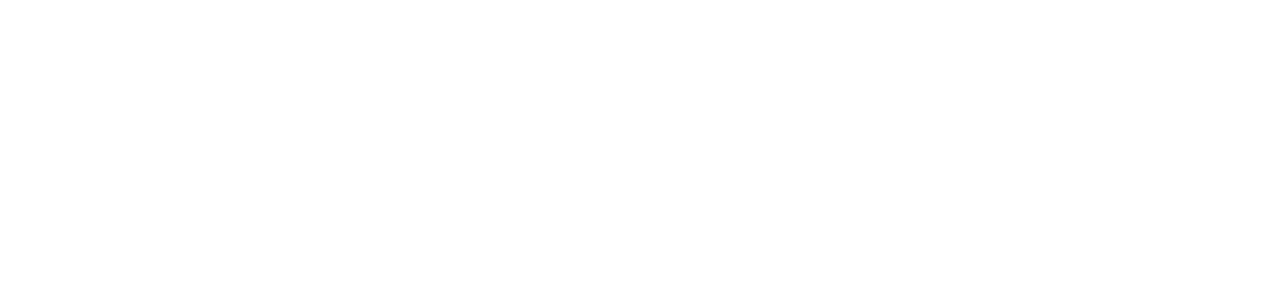
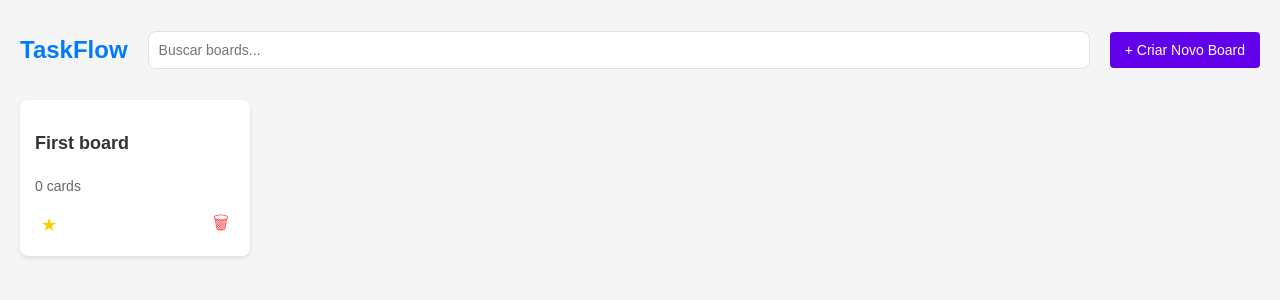
Before and after one commit to dougaandrade/todoList, an Angular app in the folder frontend/: page /boards in a window 1280 px wide. Before the commit this address led to /. Shown: the top 300 px of the page. Built offline with nearby package versions, Linux system fonts and the light colour scheme.

Commit message:
feat: add Boards component and integrate routing to enhance task management interface

```diff
--- /dev/null
+++ b/frontend/src/app/boards/boards.component.css
@@ -0,0 +1,116 @@
+.boards-page {
+  background-color: #f5f5f5;
+  color: #333;
+  min-height: 100vh;
+  padding: 20px;
+  font-family: 'Arial', sans-serif;
+}
+
+header {
+  display: flex;
+  justify-content: space-between;
+  align-items: center;
+}
+
+.boards-header {
+  display: flex;
+  align-items: center;
+  justify-content: space-between;
+  margin-bottom: 20px;
+}
+
+.app-title {
+  font-size: 24px;
+  font-weight: bold;
+  color: #007bff;
+}
+
+.search-input {
+  flex: 1;
+  margin: 0 20px;
+  padding: 10px;
+  border: 1px solid #e0e0e0;
+  border-radius: 8px;
+  font-size: 14px;
+}
+
+.create-board-button {
+  background-color: #007bff;
+  color: #ffffff;
+  border: none;
+  padding: 10px 15px;
+  border-radius: 8px;
+  font-size: 14px;
+  cursor: pointer;
+  transition: background-color 0.3s ease;
+}
+
+.create-board-button:hover {
+  background-color: #0056b3;
+}
+
+.boards-container {
+  display: grid;
+  grid-template-columns: repeat(auto-fill, minmax(250px, 1fr));
+  gap: 20px;
+  margin-top: 20px;
+}
+
+.board-card {
+  background-color: #ffffff;
+  color: #333;
+  border-radius: 8px;
+  padding: 15px;
+  box-shadow: 0 2px 4px rgba(0, 0, 0, 0.1);
+  display: flex;
+  flex-direction: column;
+  justify-content: space-between;
+  width: 200px;
+}
+
+.board-title {
+  font-size: 18px;
+  font-weight: bold;
+  margin-bottom: 10px;
+}
+
+.board-cards {
+  font-size: 14px;
+  color: #666666;
+  margin-bottom: 15px;
+}
+
+.board-actions {
+  display: flex;
+  justify-content: space-between;
+}
+
+.favorite-button {
+  background: none;
+  border: none;
+  font-size: 18px;
+  color: #ffcc00;
+  cursor: pointer;
+}
+
+.delete-button {
+  background: none;
+  border: none;
+  font-size: 18px;
+  color: #ff4d4d;
+  cursor: pointer;
+}
+
+.favorite-button:hover,
+.delete-button:hover {
+  opacity: 0.8;
+}
+
+header button {
+  background: #6200ea;
+  color: white;
+  border: none;
+  padding: 10px 15px;
+  border-radius: 4px;
+  cursor: pointer;
+}
--- /dev/null
+++ b/frontend/src/app/boards/boards.component.html
@@ -0,0 +1,17 @@
+<div class="boards-page">
+  <header class="boards-header">
+    <h1 class="app-title">TaskFlow</h1>
+    <input type="text" placeholder="Buscar boards..." class="search-input" />
+    <button class="create-board-button" (click)="addBoard()">+ Criar Novo Board</button>
+  </header>
+  <div class="boards-container">
+    <div *ngFor="let board of boards" class="board-card">
+      <h3 class="board-title">{{ board.name }}</h3>
+      <p class="board-cards">{{ board.cardCount }} cards</p>
+      <div class="board-actions">
+        <button class="favorite-button">★</button>
+        <button class="delete-button" (click)="deleteBoard(board.id)">🗑</button>
+      </div>
+    </div>
+  </div>
+</div>
--- /dev/null
+++ b/frontend/src/app/boards/boards.component.ts
@@ -0,0 +1,35 @@
+import { Component } from '@angular/core';
+import { CommonModule } from '@angular/common';
+import { FormsModule } from '@angular/forms';
+
+interface Board {
+  id: string;
+  name: string;
+  cardCount: number;
+}
+
+@Component({
+  selector: 'app-boards',
+  standalone: true,
+  imports: [CommonModule, FormsModule],
+  templateUrl: './boards.component.html',
+  styleUrls: ['./boards.component.css']
+})
+export class BoardsComponent {
+  boards: Board[] = [
+    { id: '1', name: 'First board', cardCount: 0 }
+  ];
+
+  addBoard() {
+    const newBoard: Board = {
+      id: Date.now().toString(),
+      name: `New Board ${this.boards.length + 1}`,
+      cardCount: 0
+    };
+    this.boards.push(newBoard);
+  }
+
+  deleteBoard(id: string) {
+    this.boards = this.boards.filter(board => board.id !== id);
+  }
+}
--- a/frontend/src/app/login/login.component.html
+++ b/frontend/src/app/login/login.component.html
@@ -131,7 +131,7 @@
       </div>
     </div>
 
-    <button (click)="login()" class="submit-button" type="submit">
+    <button (click)="onLogin()" class="submit-button" type="submit">
       <span class="button-text">Create Account</span>
       <div class="button-glow"></div>
     </button>
--- a/frontend/src/app/login/login.component.ts
+++ b/frontend/src/app/login/login.component.ts
@@ -14,10 +14,10 @@
 })
 export class LoginComponent {
 
-  constructor(private router: Router) {}
+  constructor(private readonly router: Router) {}
 
   name = 'Login';
-  private loginService = inject(LoginService);
+  private readonly loginService = inject(LoginService);
 
 
   loginForm: FormGroup = new FormGroup({
@@ -27,24 +27,23 @@
 
   });
 
-  login() {
-    debugger;
+  onLogin() {
     const formValues = this.loginForm.value;
-    console.log('Valores do formulário:', formValues);  // Verifica os dados enviados
+    console.log('Valores do formulário:', formValues);
+    // debugger;
     this.loginService.login(formValues).subscribe({
-      next: (data: any) => {
-        const token = data.split(" ")[1];  // Pega o token após "Bearer"
+      next: (data: string) => {
+        const token = data;  // Pega o token após "Bearer"
         console.log('Login bem-sucedido:', token);
         this.loginService.saveToken(token);
         this.router.navigate(['/main']);
       },
       error: (error) => {
         console.error('Erro no login:', error);
-      }
+      },
     });
+    this.router.navigate(['/main']);
   }
-
-
 
   getAllUsers() {
     this.loginService.getAllUsers().subscribe(data => {
--- a/frontend/src/app/main-screen/main-screen.component.css
+++ b/frontend/src/app/main-screen/main-screen.component.css
@@ -1,10 +1,10 @@
-
 .board-container {
   display: flex;
   gap: 20px;
   padding: 20px;
   background-color: #f5f5f5;
-  min-height: 100vh;
+  min-height: calc(100vh - 80px);
+  overflow-x: auto;
 }
 
 .list-container {
@@ -13,6 +13,8 @@
   box-shadow: 0 2px 4px rgba(0, 0, 0, 0.1);
   width: 300px;
   padding: 16px;
+  display: flex;
+  flex-direction: column;
 }
 
 .list-title {
@@ -22,10 +24,28 @@
   margin-bottom: 16px;
   padding-bottom: 8px;
   border-bottom: 2px solid #007bff;
+  display: flex;
+  justify-content: space-between;
+  align-items: center;
+}
+
+.list-title button {
+  background: none;
+  border: none;
+  font-size: 16px;
+  color: #666;
+  cursor: pointer;
+}
+
+.list-title button:hover {
+  color: #ff4d4d;
 }
 
 .task-list {
+  flex: 1;
   min-height: 100px;
+  overflow-y: auto;
+  padding-right: 8px;
 }
 
 .task-card {
@@ -36,6 +56,9 @@
   margin-bottom: 12px;
   cursor: move;
   transition: box-shadow 0.2s ease;
+  display: flex;
+  flex-direction: column;
+  gap: 8px;
 }
 
 .task-card:hover {
@@ -46,7 +69,7 @@
   font-size: 14px;
   font-weight: 500;
   color: #333;
-  margin-bottom: 8px;
+  margin: 0;
 }
 
 .task-description {
@@ -58,15 +81,93 @@
 .add-task-button {
   width: 100%;
   padding: 8px;
-  background-color: #007bff;
-  color: #fff;
-  border: none;
+  background-color: #e7f3ff;
+  color: #007bff;
+  border: 1px solid #007bff;
   border-radius: 4px;
   cursor: pointer;
   font-size: 14px;
-  transition: background-color 0.2s ease;
+  font-weight: 600;
+  transition: background-color 0.2s ease, color 0.2s ease;
 }
 
 .add-task-button:hover {
-  background-color: #0056b3;
+  background-color: #007bff;
+  color: #fff;
 }
+
+.navigation button {
+  background: #007bff;
+  color: white;
+  border: none;
+  padding: 10px 15px;
+  border-radius: 4px;
+  cursor: pointer;
+  margin-top: 20px;
+}
+
+.navigation button:hover {
+  background: #0056b3;
+}
+
+.main-header {
+  display: flex;
+  justify-content: space-between;
+  align-items: center;
+  padding: 20px;
+  background-color: #ffffff;
+  border-bottom: 1px solid #e0e0e0;
+  box-shadow: 0 2px 4px rgba(0, 0, 0, 0.1);
+}
+
+.main-header h1 {
+  margin: 0;
+  font-size: 24px;
+  font-weight: bold;
+  color: #333;
+}
+
+.boards-button {
+  background: #007bff;
+  color: white;
+  border: none;
+  padding: 10px 15px;
+  border-radius: 4px;
+  cursor: pointer;
+  font-size: 14px;
+  font-weight: bold;
+  transition: background-color 0.2s ease, color 0.2s ease;
+}
+
+.boards-button:hover {
+  background: #0056b3;
+}
+
+.search-bar {
+  display: flex;
+  align-items: center;
+  gap: 10px;
+  margin-bottom: 20px;
+}
+
+.search-bar input {
+  flex: 1;
+  padding: 10px;
+  border: 1px solid #e0e0e0;
+  border-radius: 8px;
+  font-size: 14px;
+}
+
+.search-bar button {
+  background: #007bff;
+  color: white;
+  border: none;
+  padding: 10px 15px;
+  border-radius: 4px;
+  cursor: pointer;
+  font-size: 14px;
+}
+
+.search-bar button:hover {
+  background: #0056b3;
+}
--- a/frontend/src/app/main-screen/main-screen.component.html
+++ b/frontend/src/app/main-screen/main-screen.component.html
@@ -1,3 +1,8 @@
+<header class="main-header">
+  <h1>TaskFlow</h1>
+  <button routerLink="/boards" class="boards-button">Ir para Boards</button>
+</header>
+
 <div class="board-container">
 
   <div class="list-container">
--- a/frontend/src/app/main-screen/main-screen.component.ts
+++ b/frontend/src/app/main-screen/main-screen.component.ts
@@ -2,11 +2,12 @@
 import { CommonModule } from '@angular/common';
 import { DragDropModule } from '@angular/cdk/drag-drop';
 import { CdkDragDrop, moveItemInArray, transferArrayItem } from '@angular/cdk/drag-drop';
+import { RouterModule } from '@angular/router';
 
 @Component({
   selector: 'app-main-screen',
   standalone: true,
-  imports: [CommonModule, DragDropModule],
+  imports: [CommonModule, DragDropModule, RouterModule],
   templateUrl: './main-screen.component.html',
   styleUrls: ['./main-screen.component.css']
 })
--- a/frontend/src/app/services/login.service.ts
+++ b/frontend/src/app/services/login.service.ts
@@ -1,4 +1,4 @@
-import { Injectable } from '@angular/core';
+import { inject, Injectable } from '@angular/core';
 import { HttpClient, HttpHeaders } from '@angular/common/http';
 import { Observable } from 'rxjs';
 
@@ -6,9 +6,9 @@
   providedIn: 'root'
 })
 export class LoginService {
-  private apiUrl = 'http://localhost:8080/'; // URL do backend
+  private readonly apiUrl = 'http://localhost:8080/'; // URL do backend
 
-  constructor(private http: HttpClient) { }
+  private readonly http=inject(HttpClient);
 
   getAllUsers(): Observable<string> {
     return this.http.get(this.apiUrl+"users/all", { responseType: 'text' });
```
Also changed, not shown: frontend/src/app/app.routes.ts (+5 -3 lines).
